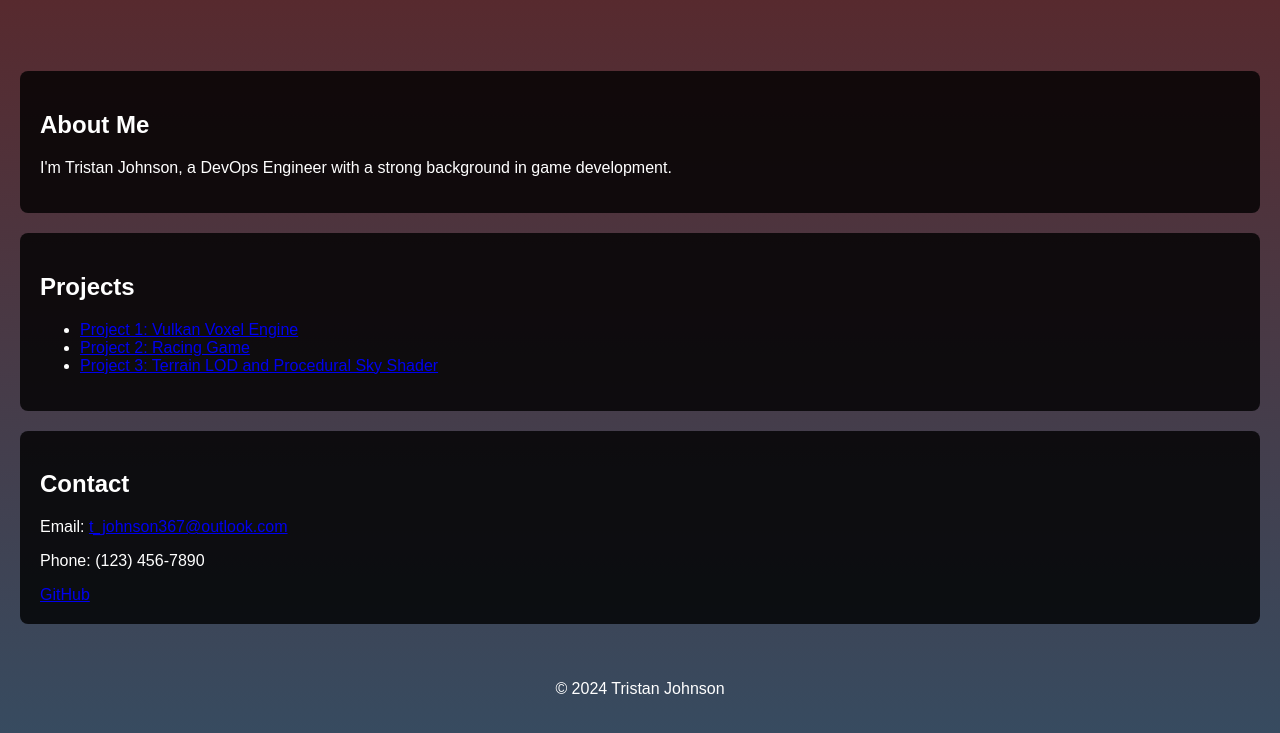
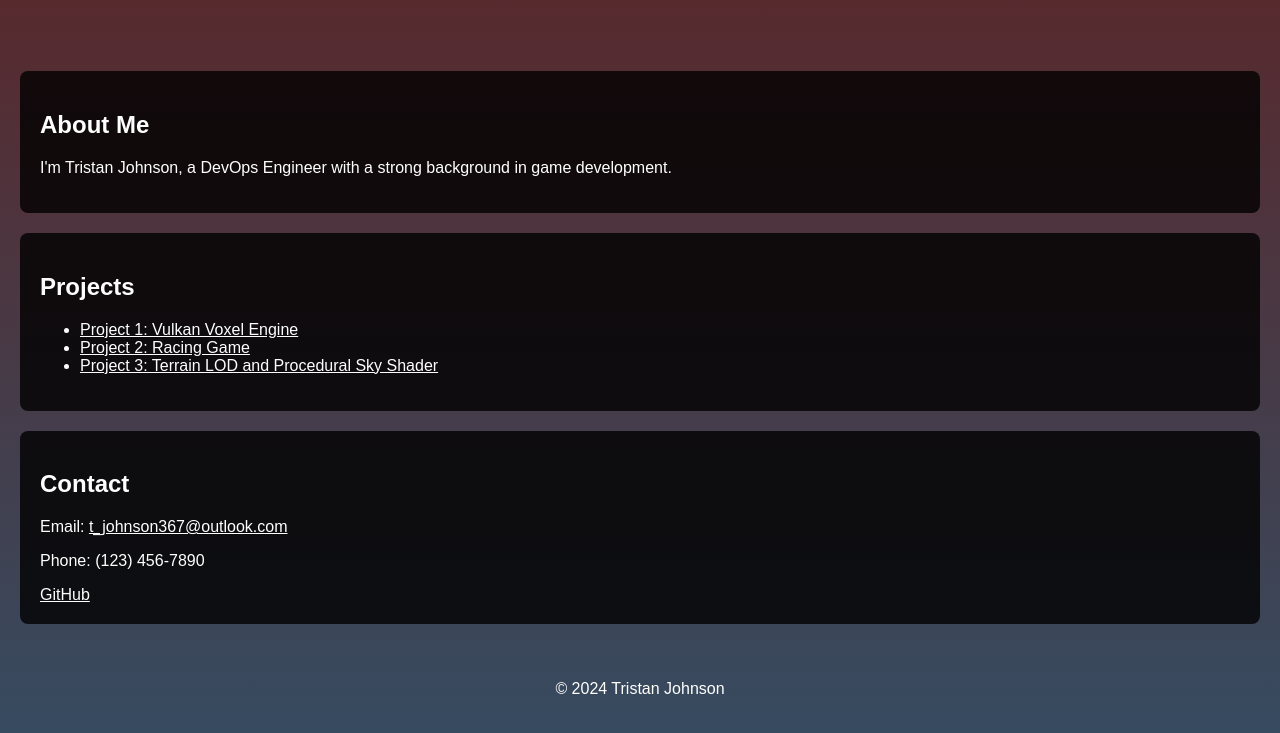
Before and after one commit to Tristan367/dvop320-profile-website, a plain HTML site: page index.html in a window 1280 px wide. Shown: the part 199-932 px from the top of the page. Drawn offline with Linux system fonts and the light colour scheme.

Commit message:
making link text visible on black background

```diff
--- a/styles.css
+++ b/styles.css
@@ -4,6 +4,14 @@ body {
   padding: 0;
   background: linear-gradient(180deg, #602121, #374b60);
   color: #fff;
+}
+
+a:link {
+  color: white;
+}
+
+a:visited {
+  color: gray;
 }
 
 nav {
```
